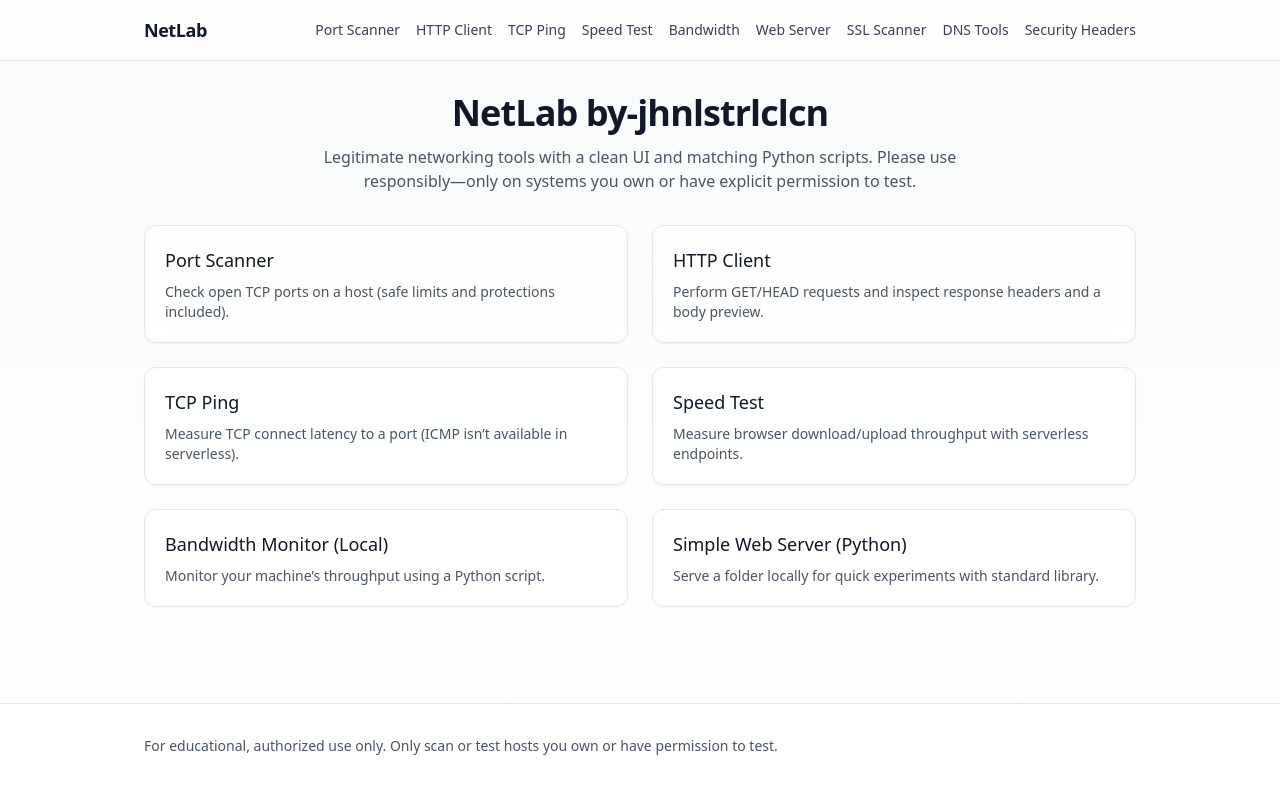
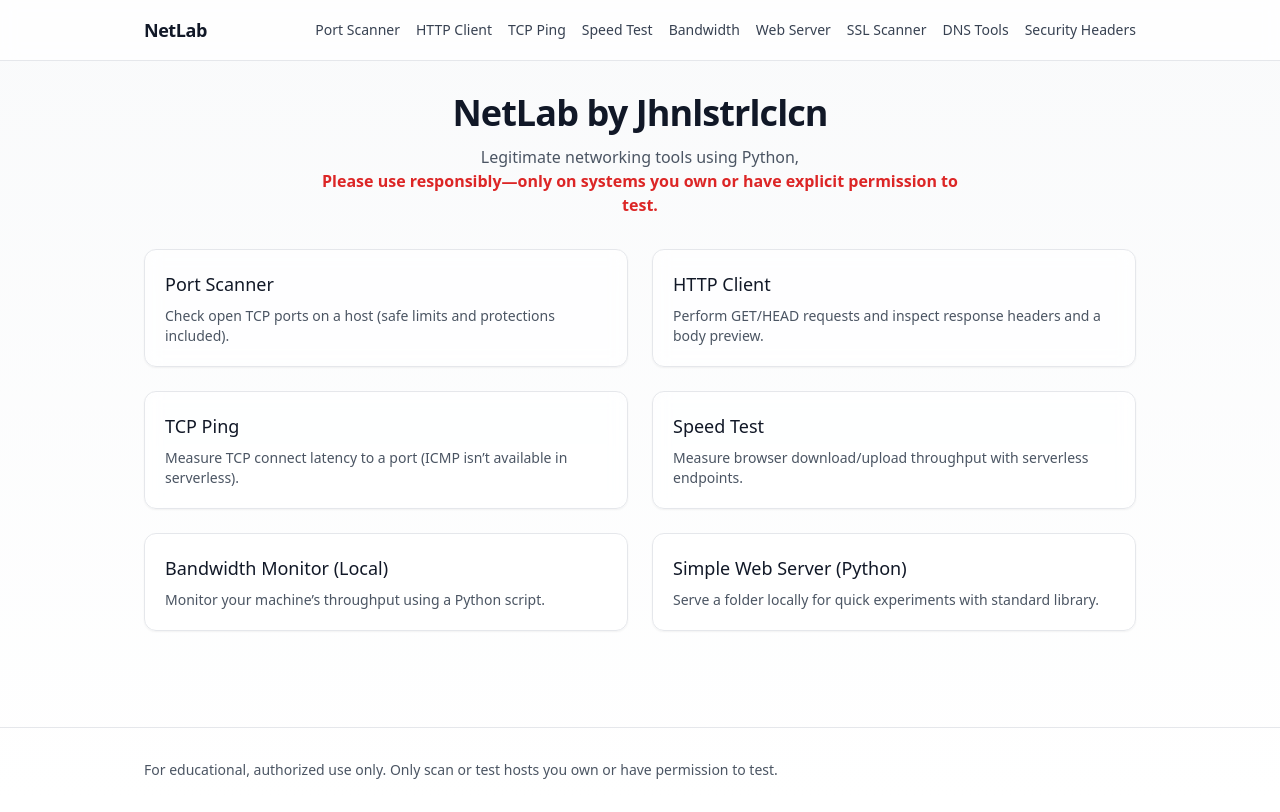
Before and after one commit to lestorrr/NetLab, a Next.js app: page / in a window 1280 px wide. Built offline with nearby package versions, Linux system fonts and the light colour scheme.

Commit message:
fix: remove unused section for Simple Web Server in Home component

```diff
--- a/app/page.tsx
+++ b/app/page.tsx
@@ -2,9 +2,12 @@ export default function Home() {
   return (
     <div className="space-y-8">
       <section className="text-center space-y-3">
-        <h1 className="text-3xl sm:text-4xl font-semibold tracking-tight">NetLab by-jhnlstrlclcn</h1>
+        <h1 className="text-3xl sm:text-4xl font-semibold tracking-tight">NetLab by Jhnlstrlclcn</h1>
         <p className="text-gray-600 max-w-2xl mx-auto">
-          Legitimate networking tools with a clean UI and matching Python scripts. Please use responsibly—only on systems you own or have explicit permission to test.
+          Legitimate networking tools using Python,
+          <strong className="text-red-600 block">
+            Please use responsibly—only on systems you own or have explicit permission to test.
+          </strong>
         </p>
       </section>
 
```
